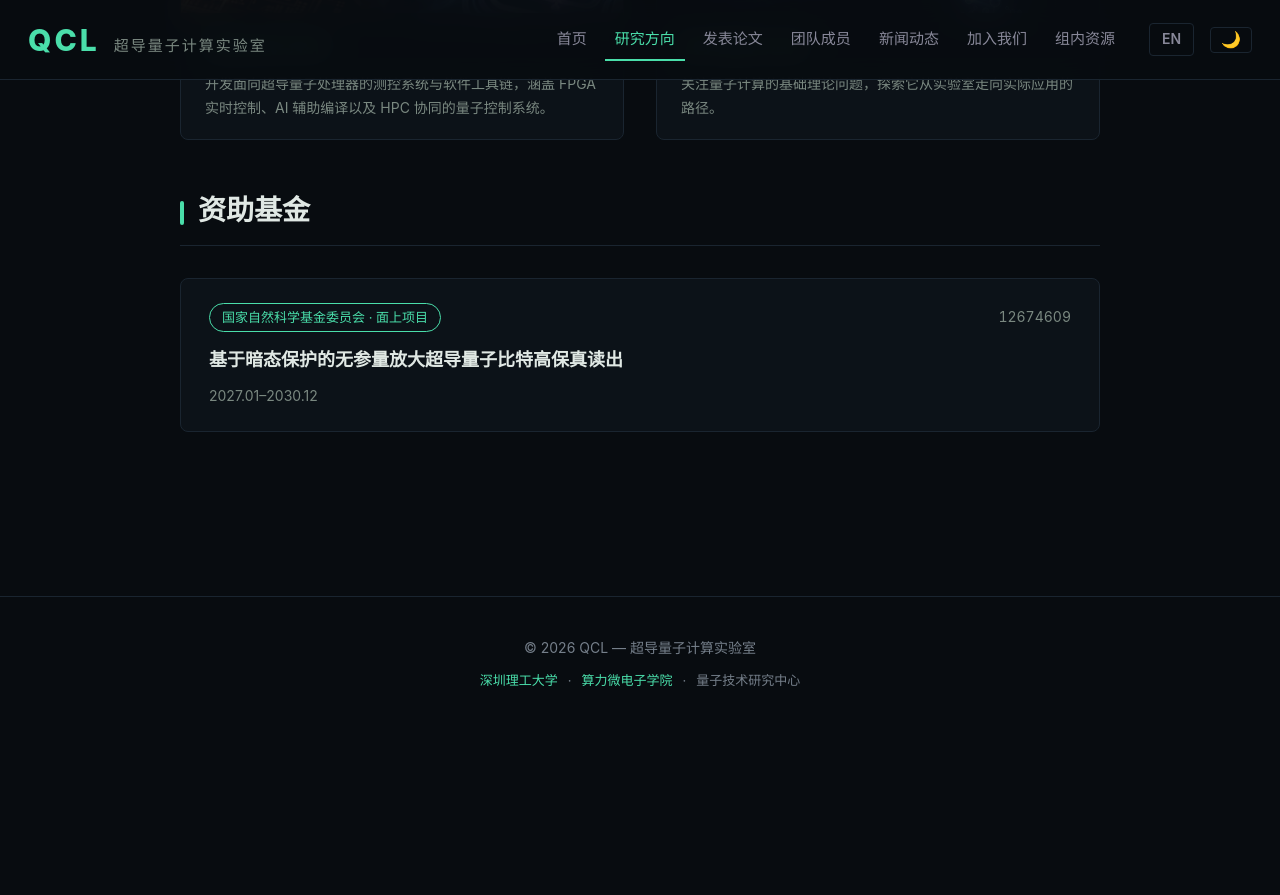
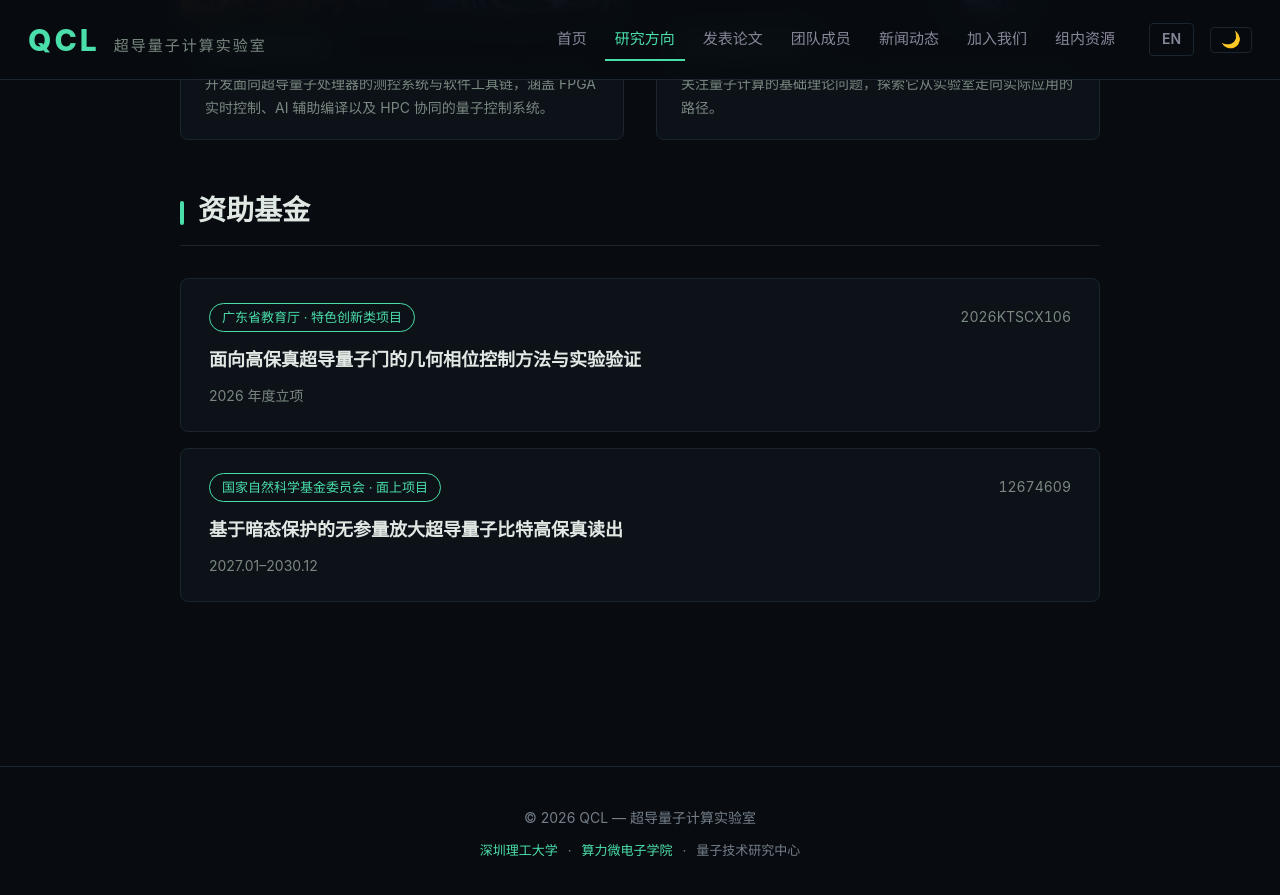
Before and after one commit to QCL-SUAT/qcl-suat.github.io, a Jekyll site: the page built from research.html, in a window 1280 px wide and 900 px high, scrolled down 666 px. Shown: the top 895 px of the window. Built offline with Jekyll 4.4.1, drawn with Linux system fonts in a browser that asks for light colours; before the commit the page ends 1396 px from its top, so only the background shows below that.

Commit message:
content: 资助基金新增广东省高校特色创新类项目（2026KTSCX106，面向高保真超导量子门的几何相位控制方法与实验验证，标注 2026 年度立项，置于列表最上），中英同步；funding 列表起止时间支持 _en 英文字段回退

```diff
--- a/_data/funding.yml
+++ b/_data/funding.yml
@@ -1,6 +1,15 @@
 # 资助基金 / Funding
 # 新增条目：复制一条 "- agency: ... 到 duration: ..."，中文字段 + _en 后缀英文字段
 # 条目不写 pi / pi_en（实验室口径，不突出个人）；确需显示时补上这两个字段即会自动显示
+- agency: "广东省教育厅"
+  agency_en: "Department of Education of Guangdong Province"
+  type: "特色创新类项目"
+  type_en: "Characteristic Innovation Project"
+  number: "2026KTSCX106"
+  title: "面向高保真超导量子门的几何相位控制方法与实验验证"
+  title_en: "Geometric Phase Control Methods for High-Fidelity Superconducting Quantum Gates and Experimental Verification"
+  duration: "2026 年度立项"
+  duration_en: "Approved in 2026"
 - agency: "国家自然科学基金委员会"
   agency_en: "National Natural Science Foundation of China"
   type: "面上项目"
--- a/en/research.html
+++ b/en/research.html
@@ -26,7 +26,7 @@ permalink: /en/research/
           <span class="funding-number">{{ grant.number }}</span>
         </div>
         <h3 class="funding-title">{% if page.lang == "en" and grant.title_en %}{{ grant.title_en }}{% else %}{{ grant.title }}{% endif %}</h3>
-        <p class="funding-meta">{% if grant.pi %}{{ t.section.pi_label }}：{% if page.lang == "en" and grant.pi_en %}{{ grant.pi_en }}{% else %}{{ grant.pi }}{% endif %}<span class="funding-sep">|</span>{% endif %}{{ grant.duration }}</p>
+        <p class="funding-meta">{% if grant.pi %}{{ t.section.pi_label }}：{% if page.lang == "en" and grant.pi_en %}{{ grant.pi_en }}{% else %}{{ grant.pi }}{% endif %}<span class="funding-sep">|</span>{% endif %}{% if page.lang == "en" and grant.duration_en %}{{ grant.duration_en }}{% else %}{{ grant.duration }}{% endif %}</p>
       </div>
       {% endfor %}
     </div>
--- a/research.html
+++ b/research.html
@@ -25,7 +25,7 @@ permalink: /research/
           <span class="funding-number">{{ grant.number }}</span>
         </div>
         <h3 class="funding-title">{% if page.lang == "en" and grant.title_en %}{{ grant.title_en }}{% else %}{{ grant.title }}{% endif %}</h3>
-        <p class="funding-meta">{% if grant.pi %}{{ t.section.pi_label }}：{% if page.lang == "en" and grant.pi_en %}{{ grant.pi_en }}{% else %}{{ grant.pi }}{% endif %}<span class="funding-sep">|</span>{% endif %}{{ grant.duration }}</p>
+        <p class="funding-meta">{% if grant.pi %}{{ t.section.pi_label }}：{% if page.lang == "en" and grant.pi_en %}{{ grant.pi_en }}{% else %}{{ grant.pi }}{% endif %}<span class="funding-sep">|</span>{% endif %}{% if page.lang == "en" and grant.duration_en %}{{ grant.duration_en }}{% else %}{{ grant.duration }}{% endif %}</p>
       </div>
       {% endfor %}
     </div>
```
